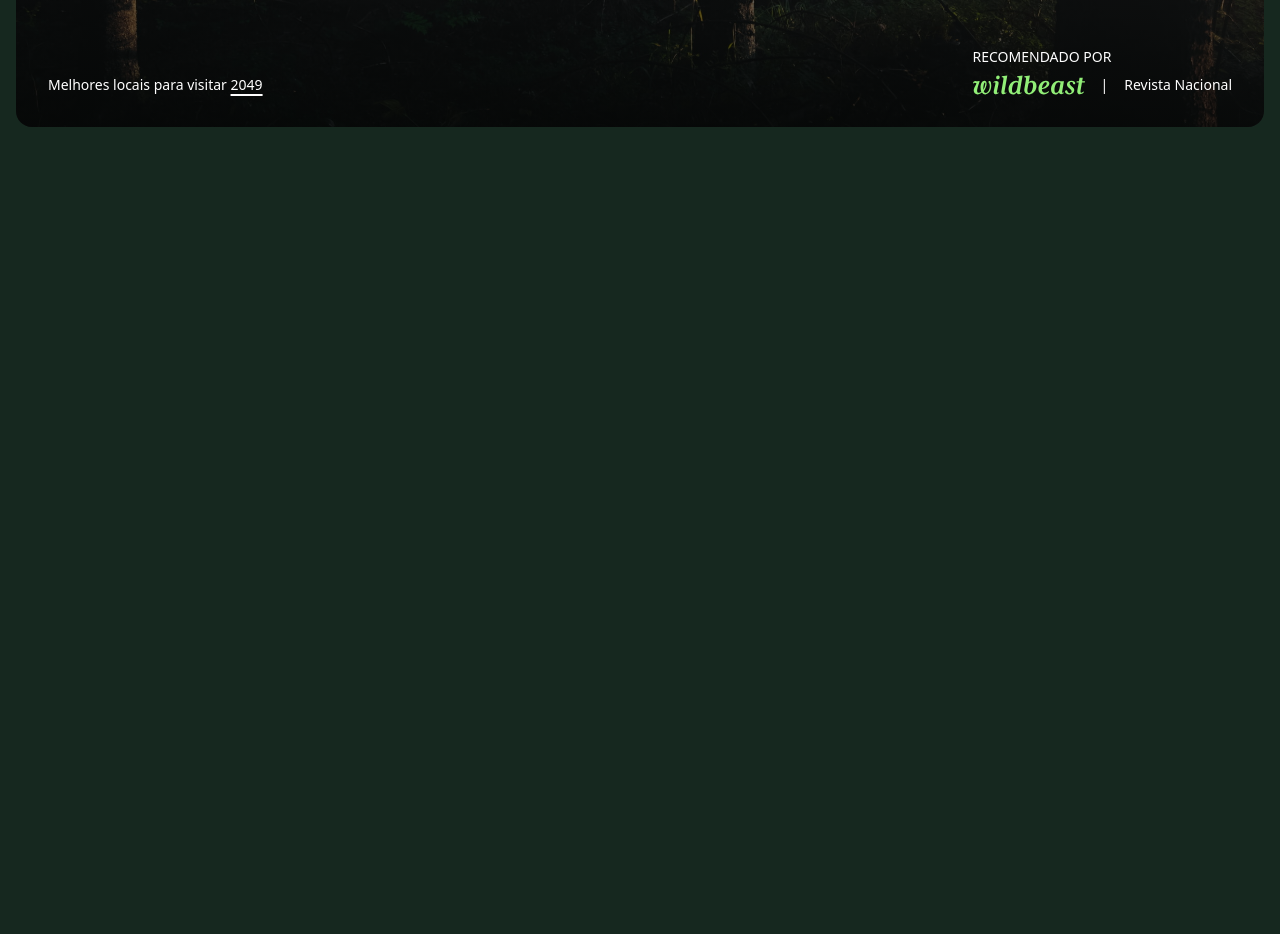
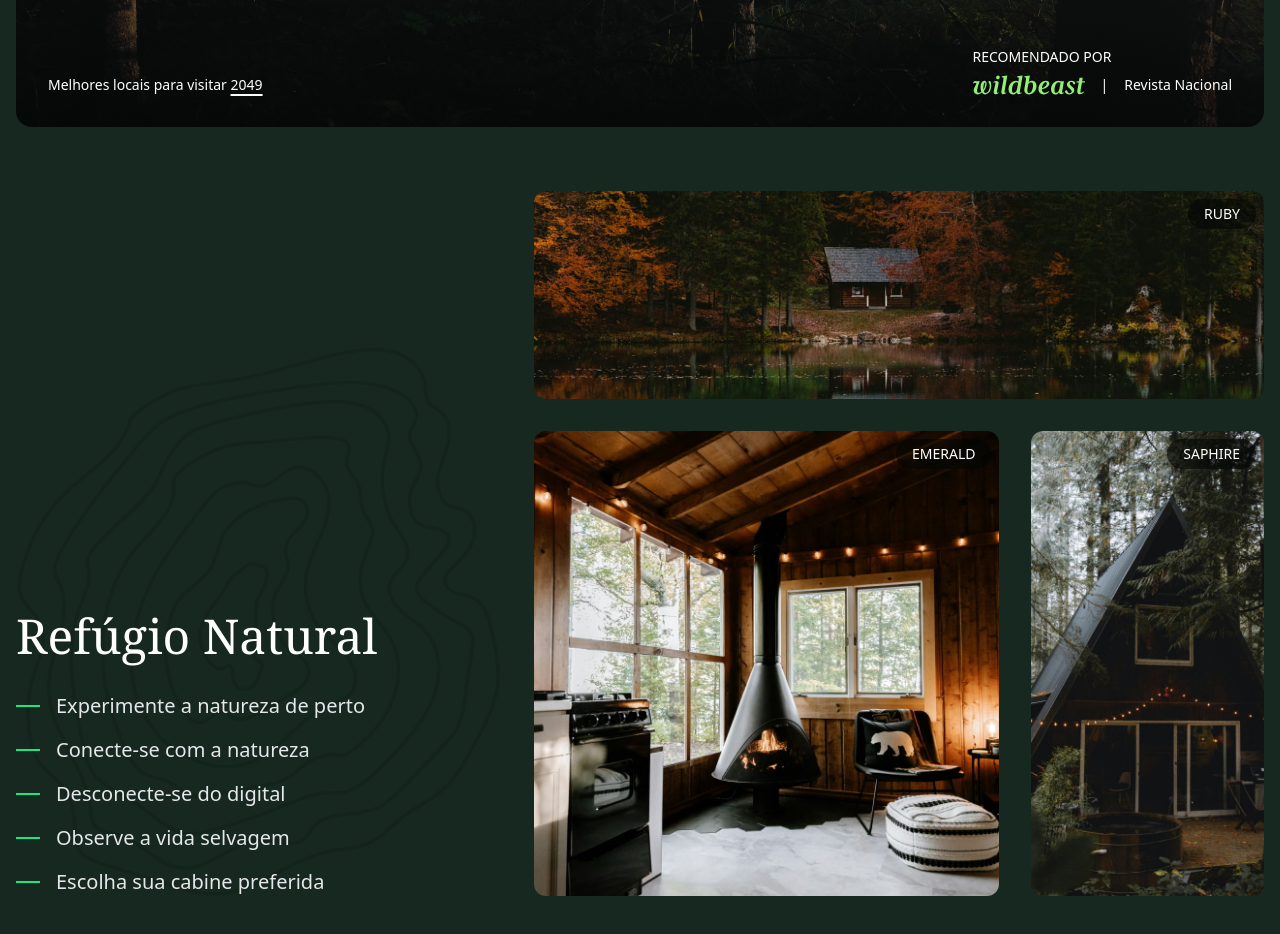
Before and after one commit to rodrigothirteen13/forest, a website: page src/index.html in a window 1280 px wide. Shown: the part 620-1554 px from the top of the page. Before the commit the page ends 1131 px from the top, so only its background shows below. Drawn offline with Linux system fonts and the light colour scheme.

Commit message:
parte de acomodacoes finalizada

```diff
--- a/src/index.html
+++ b/src/index.html
@@ -57,6 +57,38 @@
     </div>
   </main>
 
+  <!-- acomodaçoes -->
+  <section id="acomodacoes" class="container grid lg:grid-cols-[2fr_3fr] gap-8 mb-12 pt-16 sm:mb-16">
+    <div class="content-end bg-[url('./img/padrao.svg')] bg-no-repeat bg-contain bg-left-bottom">
+      <h2 class="text-white mb-8 text-4xl font-serif lg:text-5xl">Refúgio Natural</h2>
+      <ul class="text-gray-200 *:flex *:items-center *:gap-4 grid gap-4 sm:text-xl">
+        <li><span class="h-0.5 w-6 bg-verde-400 inline-block"></span> Experimente a natureza de perto</li>
+        <li><span class="h-0.5 w-6 bg-verde-400 inline-block"></span> Conecte-se com a natureza</li>
+        <li><span class="h-0.5 w-6 bg-verde-400 inline-block"></span> Desconecte-se do digital</li>
+        <li><span class="h-0.5 w-6 bg-verde-400 inline-block"></span> Observe a vida selvagem</li>
+        <li><span class="h-0.5 w-6 bg-verde-400 inline-block"></span> Escolha sua cabine preferida</li>
+      </ul>
+    </div>
+
+    <div class="grid grid-cols-[2fr_1fr] gap-4 sm:gap-8">
+      <div class="col-span-full grid *:col-start-1 *:row-start-1">
+        <img class="h-52 w-full object-cover rounded-xl" src="./img/casa1.jpg" alt="Casa 1">
+        <span class="m-2 self-start justify-self-end uppercase text-white rounded-full bg-verde-950/60 px-4 py-2 text-sm/none">Ruby</span>
+      </div>
+
+      <div class="grid *:col-start-1 *:row-start-1">
+        <img class="size-full object-cover rounded-xl" src="./img/casa2.jpg" alt="Casa 2">
+        <span class="m-2 self-start justify-self-end uppercase text-white rounded-full bg-verde-950/60 px-4 py-2 text-sm/none">Emerald</span>
+      </div>
+
+      <div class="grid *:col-start-1 *:row-start-1">
+        <img class="size-full object-cover rounded-xl" src="./img/casa3.jpg" alt="Casa 3">
+        <span class="m-2 self-start justify-self-end uppercase text-white rounded-full bg-verde-950/60 px-4 py-2 text-sm/none">Saphire</span>
+      </div>
+
+    </div>
+  </section>
+
 </body>
 
 </html>
```
Also changed, not shown: src/output.css.
